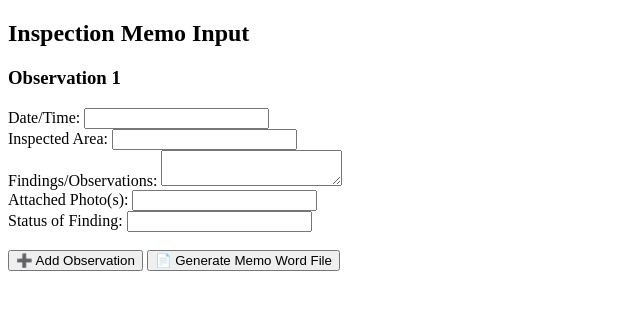
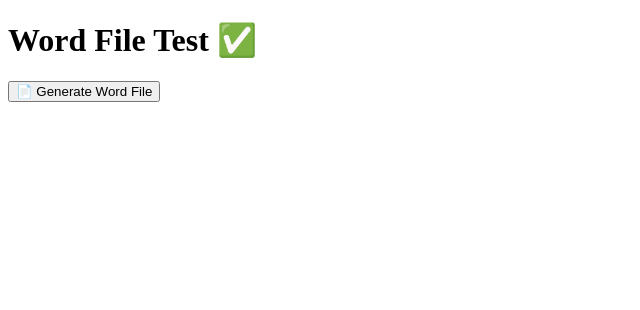
Before and after one commit to vvKhalid/memo, a plain HTML site: page index.html in a window 1280 px wide. Shown: the whole page, without its empty margins (0-640 px from the left). Drawn offline with Linux system fonts and the light colour scheme.

Commit message:
Update index.html

```diff
--- a/index.html
+++ b/index.html
@@ -2,107 +2,27 @@
 <html lang="en">
 <head>
   <meta charset="UTF-8">
-  <title>Memo Generator (Exact Match)</title>
-<script src="https://cdnjs.cloudflare.com/ajax/libs/docx/5.5.0/docx.min.js"></script>
+  <title>Test Working Docx</title>
+  <script src="https://cdnjs.cloudflare.com/ajax/libs/docx/5.5.0/docx.min.js"></script>
 </head>
 <body>
 
-<h2>Inspection Memo Input</h2>
-
-<div id="observations"></div>
-
-<button onclick="addObservation()">➕ Add Observation</button>
-<button onclick="generateWord()">📄 Generate Memo Word File</button>
+<h1>Word File Test ✅</h1>
+<button onclick="generateWord()">📄 Generate Word File</button>
 
 <script>
-  function addObservation() {
-    const container = document.getElementById('observations');
-    const count = container.children.length + 1;
-
-    const div = document.createElement('div');
-    div.className = 'observation';
-    div.innerHTML = `
-      <h3>Observation ${count}</h3>
-      <label>Date/Time: <input type="text" name="date"></label><br>
-      <label>Inspected Area: <input type="text" name="area"></label><br>
-      <label>Findings/Observations: <textarea name="findings"></textarea></label><br>
-      <label>Attached Photo(s): <input type="text" name="photo"></label><br>
-      <label>Status of Finding: <input type="text" name="status"></label><br><br>
-    `;
-    container.appendChild(div);
-  }
-
   async function generateWord() {
     const doc = new docx.Document();
 
-    // 1️⃣ Intro Paragraph
-    const intro = new docx.Paragraph({
-      children: [
-        new docx.TextRun("We would like to bring to your kind attention the below observations noted by our representative from the General Services Inspection during the above-mentioned period;"),
-      ],
-      spacing: { after: 300 }
-    });
-
-    // 2️⃣ Table Header Row
-    const tableRows = [
-      new docx.TableRow({
-        children: [
-          new docx.TableCell({ children: [new docx.Paragraph("No.")]}),
-          new docx.TableCell({ children: [new docx.Paragraph("Date/Time")]}),
-          new docx.TableCell({ children: [new docx.Paragraph("Inspected Area")]}),
-          new docx.TableCell({ children: [new docx.Paragraph("Findings/Observations")]}),
-          new docx.TableCell({ children: [new docx.Paragraph("Attached Photo")]}),
-          new docx.TableCell({ children: [new docx.Paragraph("Status of Finding")]}),
-        ],
-      }),
-    ];
-
-    // 3️⃣ Add Data Rows Dynamically
-    const observations = document.querySelectorAll('.observation');
-    observations.forEach((obs, index) => {
-      const date = obs.querySelector('input[name="date"]').value || '-';
-      const area = obs.querySelector('input[name="area"]').value || '-';
-      const findings = obs.querySelector('textarea[name="findings"]').value || '-';
-      const photo = obs.querySelector('input[name="photo"]').value || '-';
-      const status = obs.querySelector('input[name="status"]').value || '-';
-
-      tableRows.push(new docx.TableRow({
-        children: [
-          new docx.TableCell({ children: [new docx.Paragraph(String(index + 1))]}),
-          new docx.TableCell({ children: [new docx.Paragraph(date)]}),
-          new docx.TableCell({ children: [new docx.Paragraph(area)]}),
-          new docx.TableCell({ children: [new docx.Paragraph(findings)]}),
-          new docx.TableCell({ children: [new docx.Paragraph(photo)]}),
-          new docx.TableCell({ children: [new docx.Paragraph(status)]}),
-        ],
-      }));
-    });
-
-    const table = new docx.Table({
-      rows: tableRows,
-      width: { size: 100, type: "pct" },
-    });
-
-    // 4️⃣ Closing Paragraphs
-    const closing1 = new docx.Paragraph("Kindly see the inspection photos Attached for your easy reference.");
-    const closing2 = new docx.Paragraph("We would appreciate your feedback on action/s taken regarding the above observations within five (05) days of receiving this memorandum.");
-    const closing3 = new docx.Paragraph("Thank you for your usual cooperation.");
-    const closing4 = new docx.Paragraph("Best Regards.");
-
-    // 5️⃣ Assemble Document
-    doc.addSection({
-      children: [intro, table, closing1, closing2, closing3, closing4]
-    });
+    const paragraph = new docx.Paragraph("✅ This is a working Word file.");
+    doc.addSection({ children: [paragraph] });
 
     const blob = await docx.Packer.toBlob(doc);
     const link = document.createElement('a');
     link.href = URL.createObjectURL(blob);
-    link.download = 'InspectionMemo.docx';
+    link.download = 'TestMemo.docx';
     link.click();
   }
-
-  // Add first row by default
-  addObservation();
 </script>
 
 </body>
```
